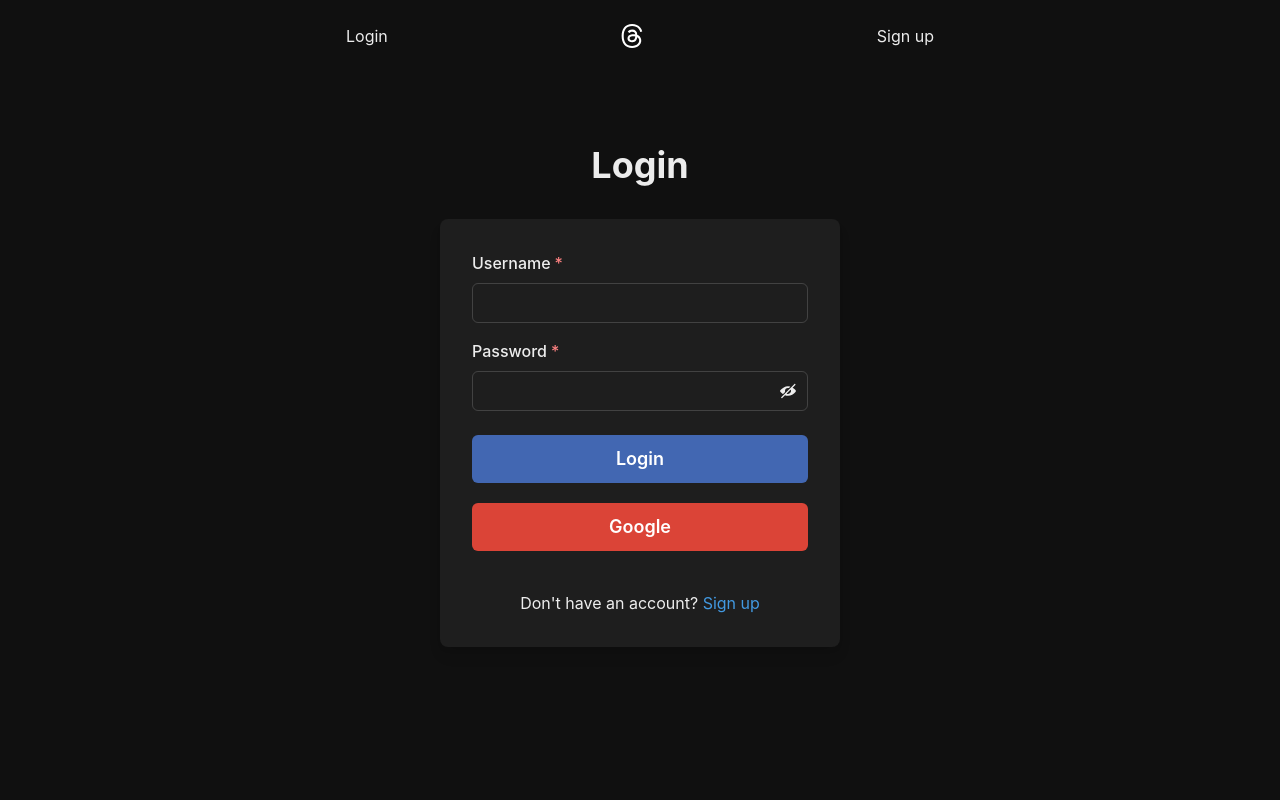
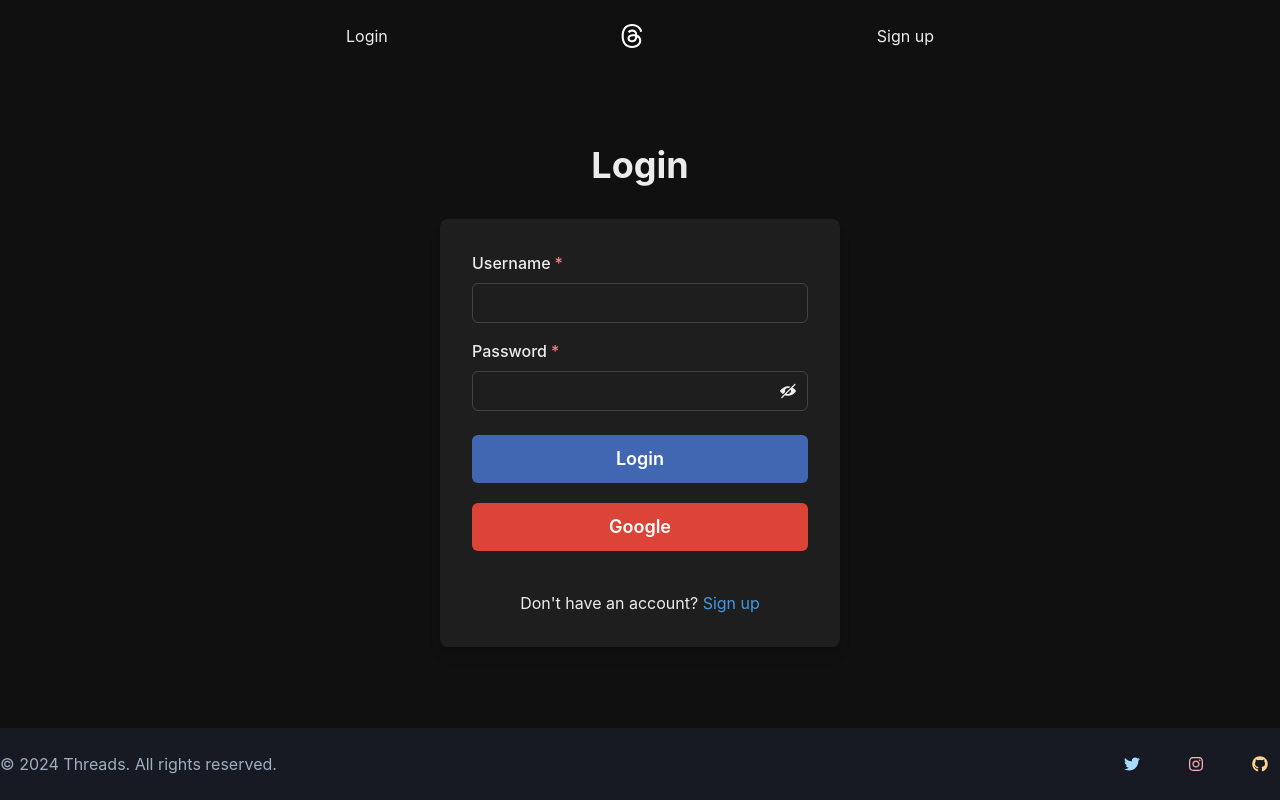
Before and after one commit to Madhan235/settyl_site, a React (Vite) app in the folder frontend/: page /auth in a window 1280 px wide. Built offline with nearby package versions, Linux system fonts and the light colour scheme; no server answers.

Commit message:
footer added

```diff
--- a/frontend/src/App.jsx
+++ b/frontend/src/App.jsx
@@ -1,4 +1,4 @@
-import { Box, Container } from "@chakra-ui/react";
+import { Box, Container, Flex } from "@chakra-ui/react";
 import { Navigate, Route, Routes, useLocation } from "react-router-dom";
 import UserPage from "./pages/UserPage";
 import PostPage from "./pages/PostPage";
@@ -12,13 +12,15 @@
 import CreatePost from "./components/CreatePost";
 import ChatPage from "./pages/ChatPage";
 import SettingsPage from "./pages/SettingsPage";
+import Footer from "./components/Footer";
 
 function App() {
   const user = useRecoilValue(userAtom);
 
   const { pathname } = useLocation();
   return (
-    <Box position={"relative"} w={"full"}>
+    <Flex direction="column" minH="100vh">
+      <Box flex="1">
         <Container
           maxW={pathname === "/" ? { base: "620px", md: "900px" } : "620px"}
         >
@@ -49,14 +51,11 @@
                 )
               }
             />
-          {/*  postPage  */}
             <Route path="/:username/post/:pid" element={<PostPage />} />
-          {/* chat  */}
             <Route
               path="/chat"
               element={user ? <ChatPage /> : <Navigate to={"/auth"} />}
             />
-          {/* settings  */}
             <Route
               path="/settings"
               element={user ? <SettingsPage /> : <Navigate to={"/auth"} />}
@@ -64,6 +63,8 @@
           </Routes>
         </Container>
       </Box>
+      <Footer />
+    </Flex>
   );
 }
 
--- /dev/null
+++ b/frontend/src/components/Footer.jsx
@@ -0,0 +1,58 @@
+import {
+  Box,
+  Text,
+  Link,
+  Stack,
+  IconButton,
+  useColorMode,
+  useColorModeValue,
+} from "@chakra-ui/react";
+import { FaTwitter, FaInstagram, FaGithub } from "react-icons/fa";
+
+const Footer = () => {
+  const { colorMode } = useColorMode();
+  const bgColor = useColorModeValue("gray.300", "gray.900");
+  const textColor = useColorModeValue("gray.600", "gray.400");
+
+  return (
+    <Box bg={bgColor} color={textColor} py={4}>
+      <Stack
+        direction={{ base: "column", md: "row" }}
+        spacing={4}
+        justify="space-between"
+        align="center"
+      >
+        <Text>© {new Date().getFullYear()} Threads. All rights reserved.</Text>
+
+        <Stack direction="row" spacing={6}>
+          <Link href="https://twitter.com" isExternal>
+            <IconButton
+              aria-label="Twitter"
+              icon={<FaTwitter />}
+              colorScheme="twitter"
+              variant="ghost"
+            />
+          </Link>
+          <Link href="https://instagram.com" isExternal>
+            <IconButton
+              aria-label="Instagram"
+              icon={<FaInstagram />}
+              colorScheme="red"
+              variant="ghost"
+            />
+          </Link>
+          <Link href="https://github.com" isExternal>
+            <IconButton
+              aria-label="GitHub"
+              icon={<FaGithub />}
+              colorScheme={colorMode === "light" ? "gray" : "orange"}
+              variant="ghost"
+            />
+          </Link>
+        </Stack>
+      </Stack>
+    </Box>
+  );
+};
+
+export default Footer;
--- a/frontend/src/components/Header.jsx
+++ b/frontend/src/components/Header.jsx
@@ -69,16 +69,16 @@
             <Flex
               position="absolute"
               top="100%"
-              left={0}
-              flexDirection="column"
-              transform={"translateX(-50%)"}
+              left={"20%"}
+              transform="translateX(-50%)"
               bg={colorMode === "dark" ? "gray.800" : "white"}
               color={colorMode === "dark" ? "whiteAlpha.900" : "black"}
               zIndex={1000}
               p={4}
-              w={{ base: "50%", sm: "230px" }}
-              display={{ base: "block", md: "none" }}
-              borderRadius={"5%"}
+              minW={{ base: "90%", sm: "230px" }} // Adjust the width based on screen size
+              maxW="400px" // Set a maximum width to prevent it from growing too large
+              borderRadius="lg" // Smoother border radius for better visuals
+              display="block"
             >
               <Flex justify="flex-end">
                 <IconButton
@@ -89,6 +89,7 @@
                   aria-label="Close"
                 />
               </Flex>
+
               <SuggestedUsers />
             </Flex>
           )}
```
Lines whose indentation alone changed are shown as unchanged.
